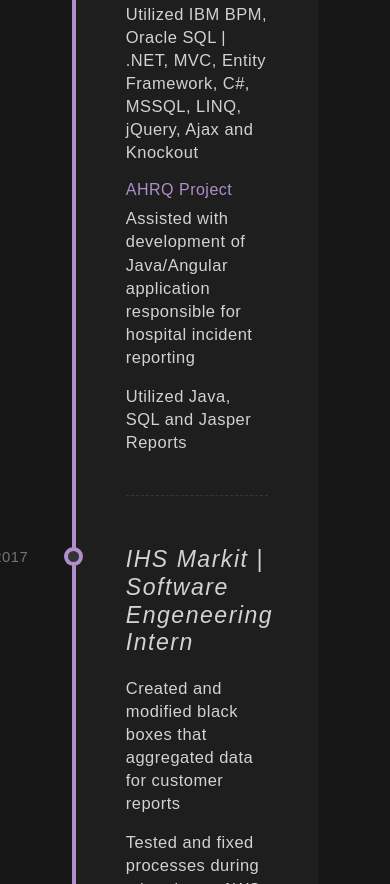
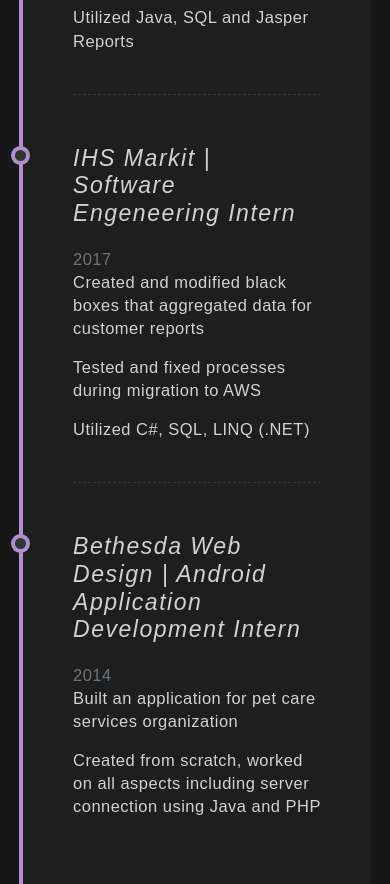
Before and after one commit to IrbisTheCat/IrbisTheCat.github.io, a plain HTML site: page index.html in a window 390 px wide. Shown: the part 1574-2458 px from the top of the page. Drawn offline with nearby package versions, Linux system fonts and the light colour scheme; no server answers; a web font is replaced by a local one.

Commit message:
responsive fix

```diff
--- a/css/style.css
+++ b/css/style.css
@@ -153,12 +153,15 @@ background-color:#dfd3ea
 
 @media only screen and (max-width:750px) {
  .timeline{
-  max-width: 70%;
-  position: relative;
-
+  max-width: 100% !important;
+ }
+ .showmobile{
+   display: initial !important;
  }
 }
-
+.showmobile{
+  display: none;
+}
 
 /**/
 @import url('https://fonts.googleapis.com/css?family=Chivo:300,300i,400,400i,700,700i,900,900i|Saira+Extra+Condensed:100,200,300,400,500,600,700,800|Saira:100,200,300,400,500,600,700,800');
--- a/index.html
+++ b/index.html
@@ -83,6 +83,7 @@
         <ul class="timeline">
           <li class="event" data-date="2018 - present">
             <h2>OCTO Consulting | Junior Developer</h2>
+            <p class="text-secondary showmobile">2018 - present</p>
             <h6 class="pink">SAMHSA Project</h6>
             <p>Lead developer for IBM BPM application that is responsible for management of work-related travel requests</p>
             <p>Migrated IBM BPM applications from 8.5.6 to 8.6</p>
@@ -96,12 +97,14 @@
           </li>
           <li class="event" data-date="2017">
             <h3>IHS Markit | Software Engeneering Intern</h3>
+            <p class="text-secondary showmobile">2017</p>
             <p>Created and modified black boxes that aggregated data for customer reports</p>
             <p>Tested and fixed processes during migration to AWS </p>
             <p>Utilized C#, SQL, LINQ (.NET)</p>
           </li>
           <li class="event" data-date="2014">
             <h3>Bethesda Web Design | Android Application Development Intern</h3>
+            <p class="text-secondary showmobile">2014</p>
             <p>Built an application for pet care services organization</p>
             <p> Created from scratch, worked on all aspects including server connection using Java and PHP</p>
           </li>
```
